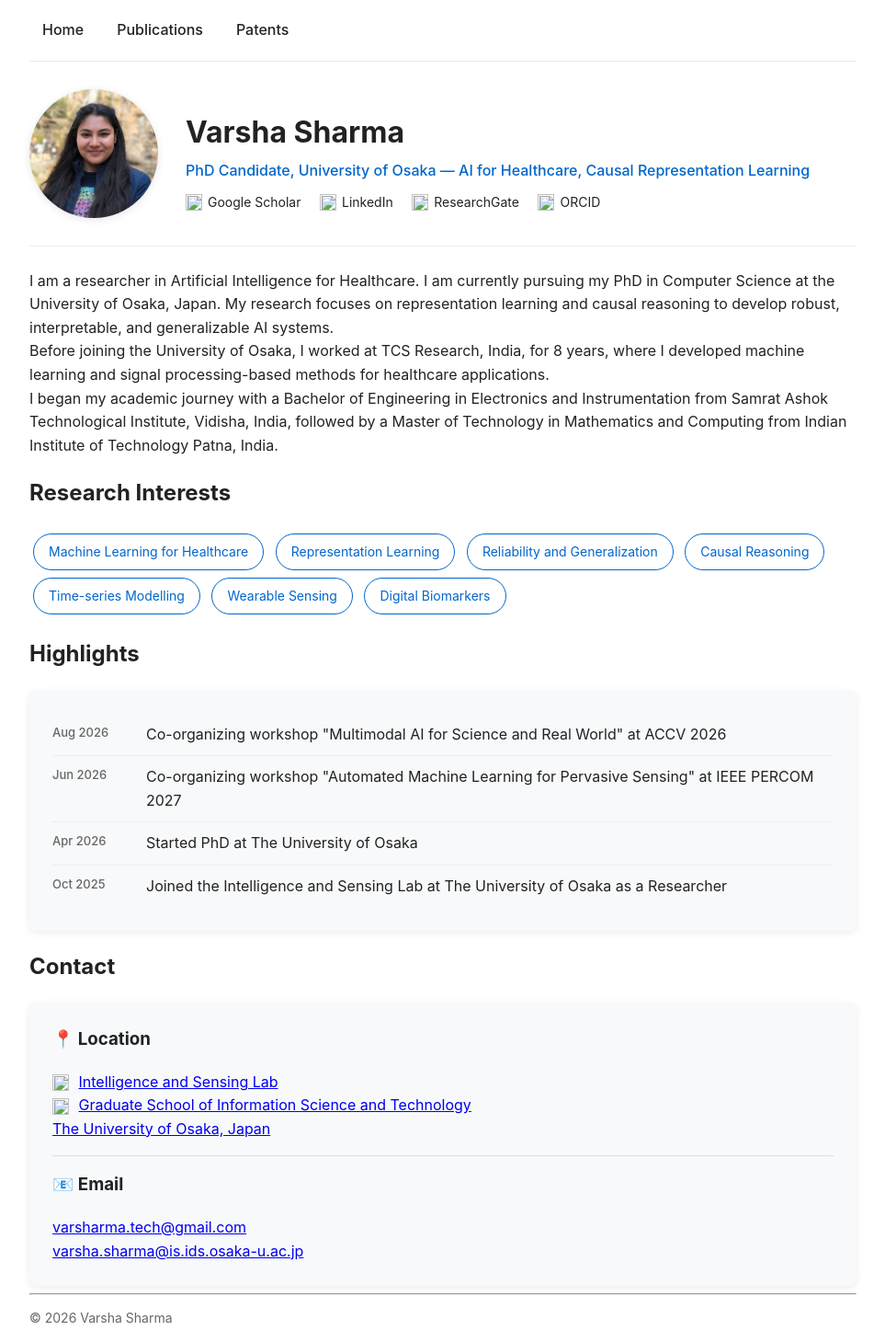
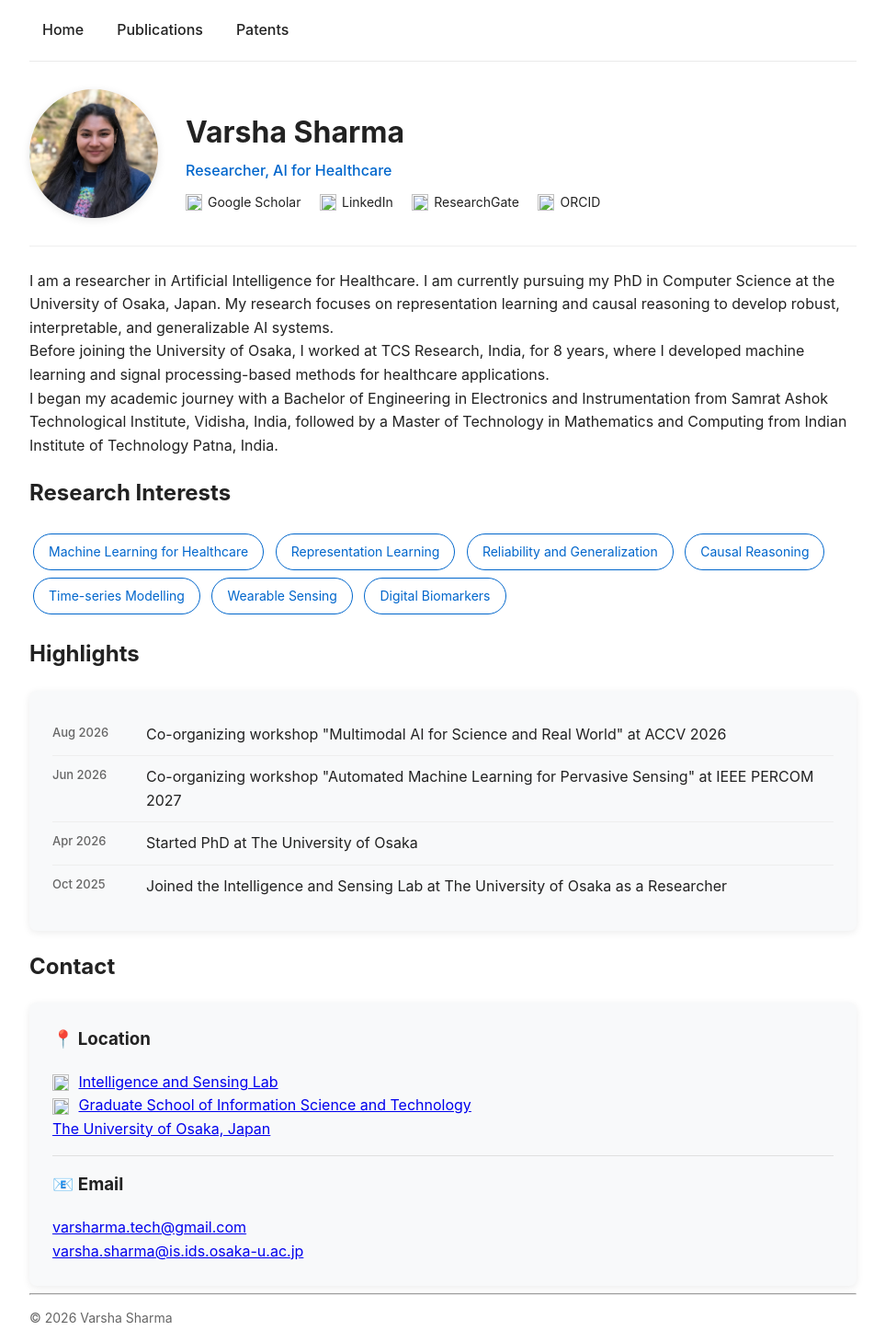
Before and after one commit to shavarsha/shavarsha.github.io, a Jekyll site: the page built from index.md, in a window 1280 px wide. Shown: the whole page at 92% size, without its empty margins (158-1121 px from the left). Built offline with Jekyll 4.4.1, drawn with Linux system fonts in a browser that asks for light colours.

Commit message:
Update default.html

```diff
--- a/_layouts/default.html
+++ b/_layouts/default.html
@@ -19,7 +19,7 @@
     <img src="/assets/img/WhatsApp Image 2026-03-23 at 18.23.19.jpeg" alt="Varsha Sharma" class="profile-photo">
     <div class="profile-intro">
       <h1>Varsha Sharma</h1>
-      <div class="profile-tagline">PhD Candidate, University of Osaka — AI for Healthcare, Causal Representation Learning</div>
+      <div class="profile-tagline">Researcher, AI for Healthcare</div>
       <div class="social-row">
         <a href="https://scholar.google.com/citations?hl=en&user=fdnMEAQAAAAJ">
           <img src="https://www.google.com/s2/favicons?domain=scholar.google.com&sz=32"> Google Scholar
```
